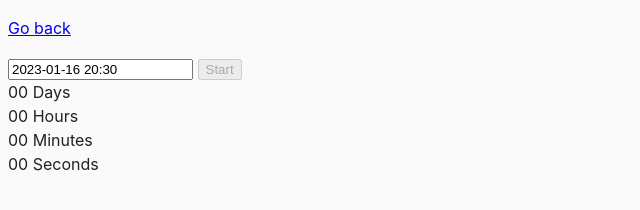
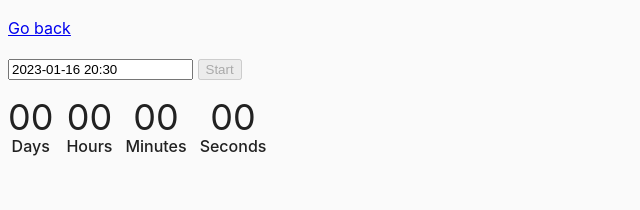
Before and after one commit to asiaostrowska55/goit-js-hw-09, a website built with Parcel: page src/02-timer.html in a window 1280 px wide. Shown: the whole page, without its empty margins (0-640 px from the left). Built offline with nearby package versions, Linux system fonts and the light colour scheme.

Commit message:
zad 2 done

```diff
--- a/src/css/common.css
+++ b/src/css/common.css
@@ -3,8 +3,8 @@
 }
 
 body {
-  font-family: -apple-system, BlinkMacSystemFont, 'Segoe UI', Roboto,
-    Oxygen-Sans, Ubuntu, Cantarell, 'Helvetica Neue', sans-serif;
+  font-family: -apple-system, BlinkMacSystemFont, "Segoe UI", Roboto,
+    Oxygen-Sans, Ubuntu, Cantarell, "Helvetica Neue", sans-serif;
   -webkit-font-smoothing: antialiased;
   -moz-osx-font-smoothing: grayscale;
   background-color: #fafafa;
@@ -16,3 +16,23 @@ img {
   display: block;
   max-width: 100%;
 }
+.timer {
+  display: flex;
+  flex-direction: inline;
+  gap: 13px;
+  margin-top: 10px;
+}
+.field {
+  display: flex;
+  flex-direction: column;
+  align-items: center;
+}
+.value {
+  font-size: 36px;
+  font-weight: 400;
+}
+.label {
+  font-size: 16px;
+  font-weight: 500;
+  transform: translateY(-10px);
+}
```
